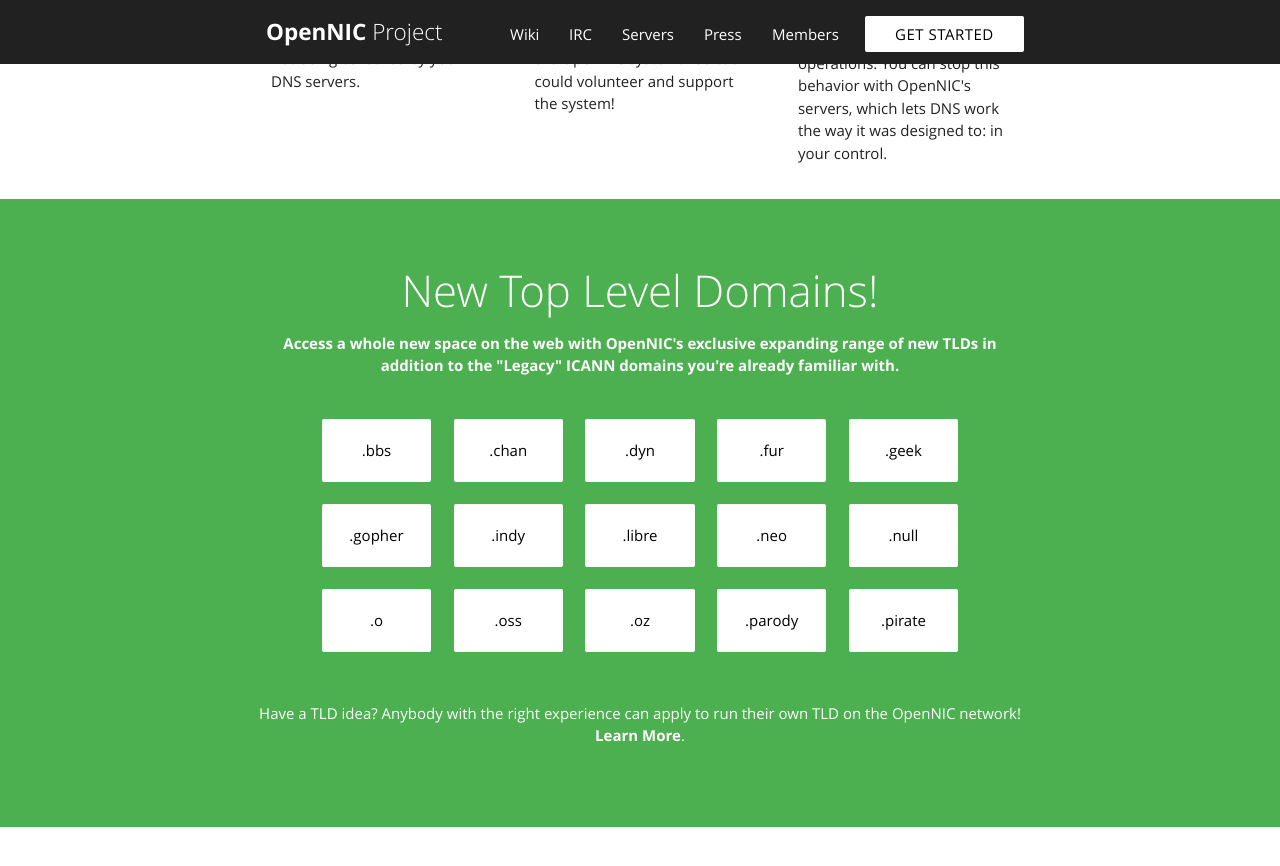
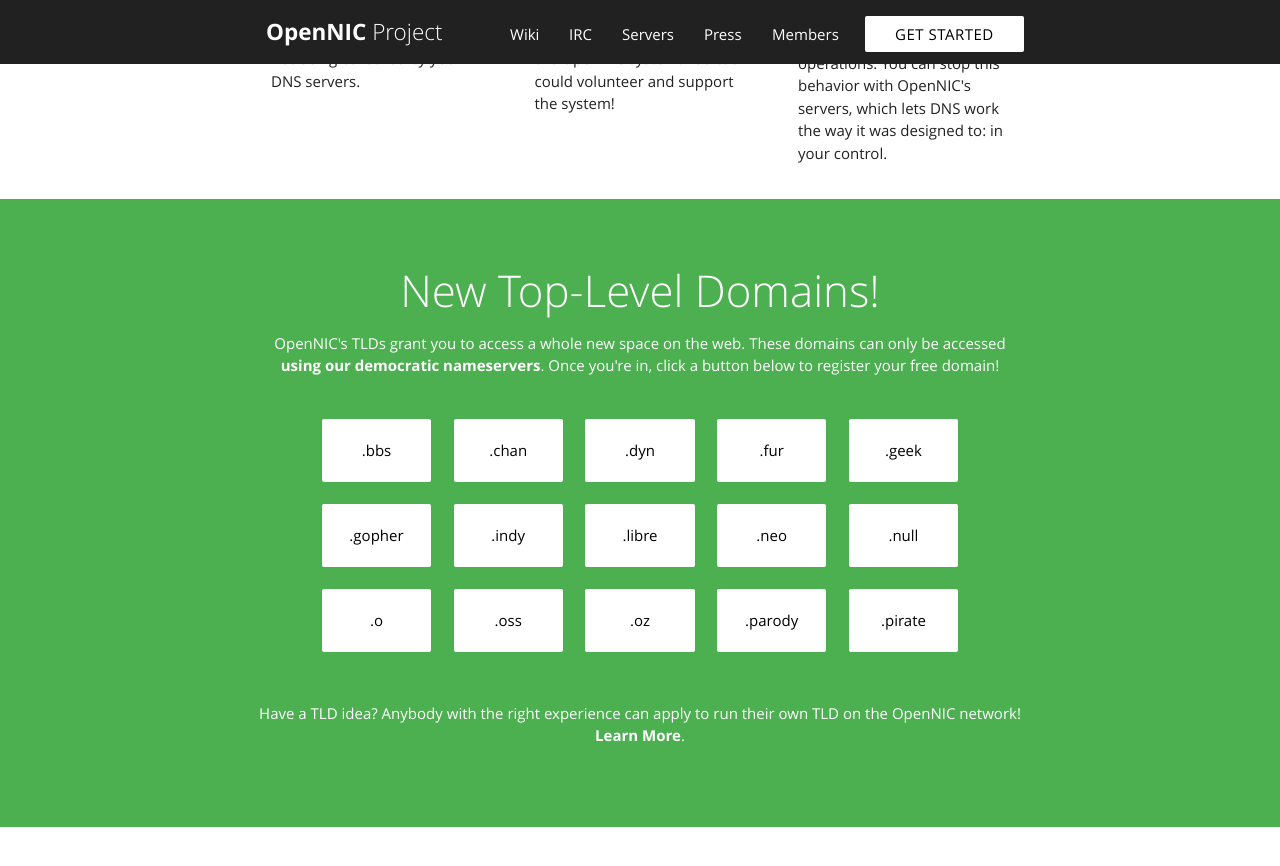
Before and after one commit to opennic/opennic-web, a Jekyll site: the page built from index.html, in a window 1280 px wide and 900 px high, scrolled down 990 px. Shown: the top 866 px of the window. Built offline with Jekyll 4.4.1, drawn with Linux system fonts in a browser that asks for light colours; the list of posts is cut into pages by our own code.

Commit message:
Semantics

```diff
--- a/index.html
+++ b/index.html
@@ -88,9 +88,9 @@
     <br /><br />
 		<div class="row">
 			<div class="col s12">
-				<h3 class="white-text center-align thin">New Top Level Domains!</h3>
-				<p class="white-text center-align"><b>Access a whole new space on the web with OpenNIC's exclusive expanding range of new TLDs in addition
-           to the "Legacy" ICANN domains you're already familiar with.</b></p>
+				<h3 class="white-text center-align thin">New Top-Level Domains!</h3>
+				<p class="white-text center-align">OpenNIC's TLDs grant you to access a whole new space on the web. These domains can only be accessed
+        <b><a href="http://wiki.opennic.org/start" class="white-text">using our democratic nameservers</a></b>. Once you're in, click a button below to register your free domain!</p>
 			</div>
 		</div>
     <div class="row">
```
